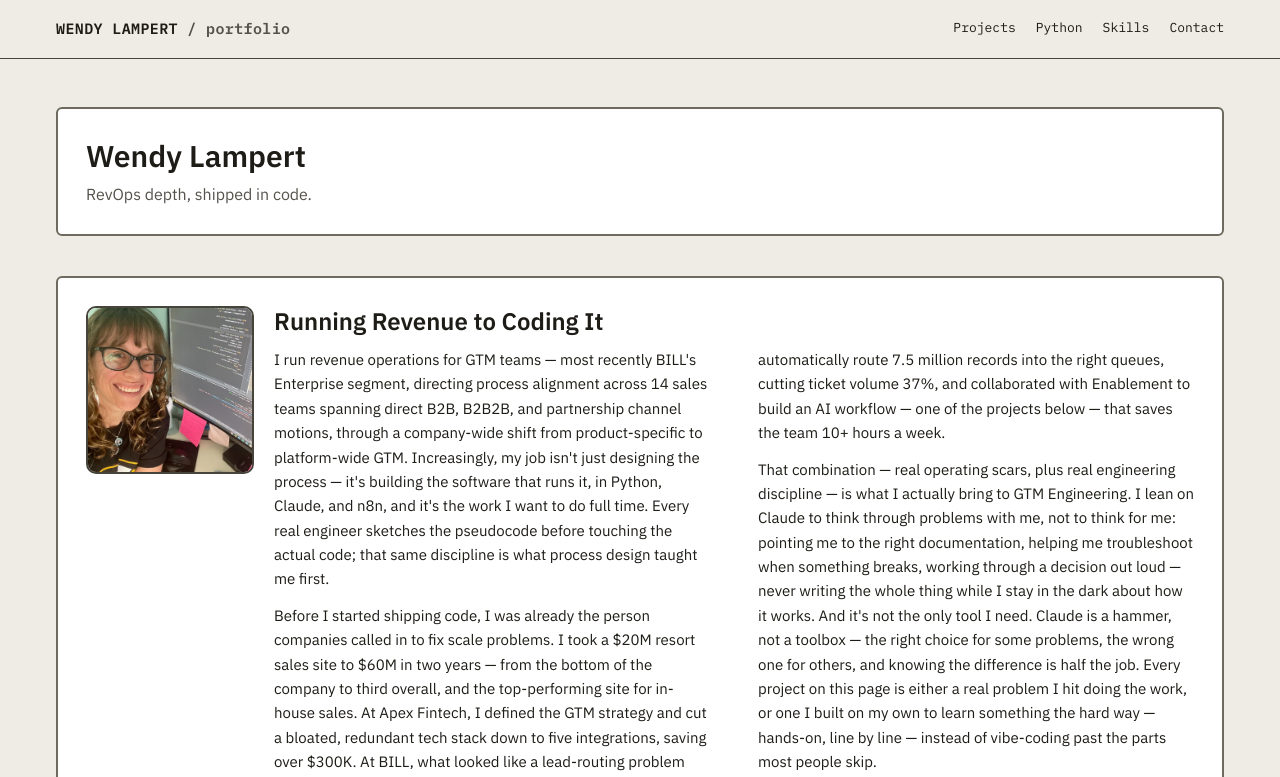
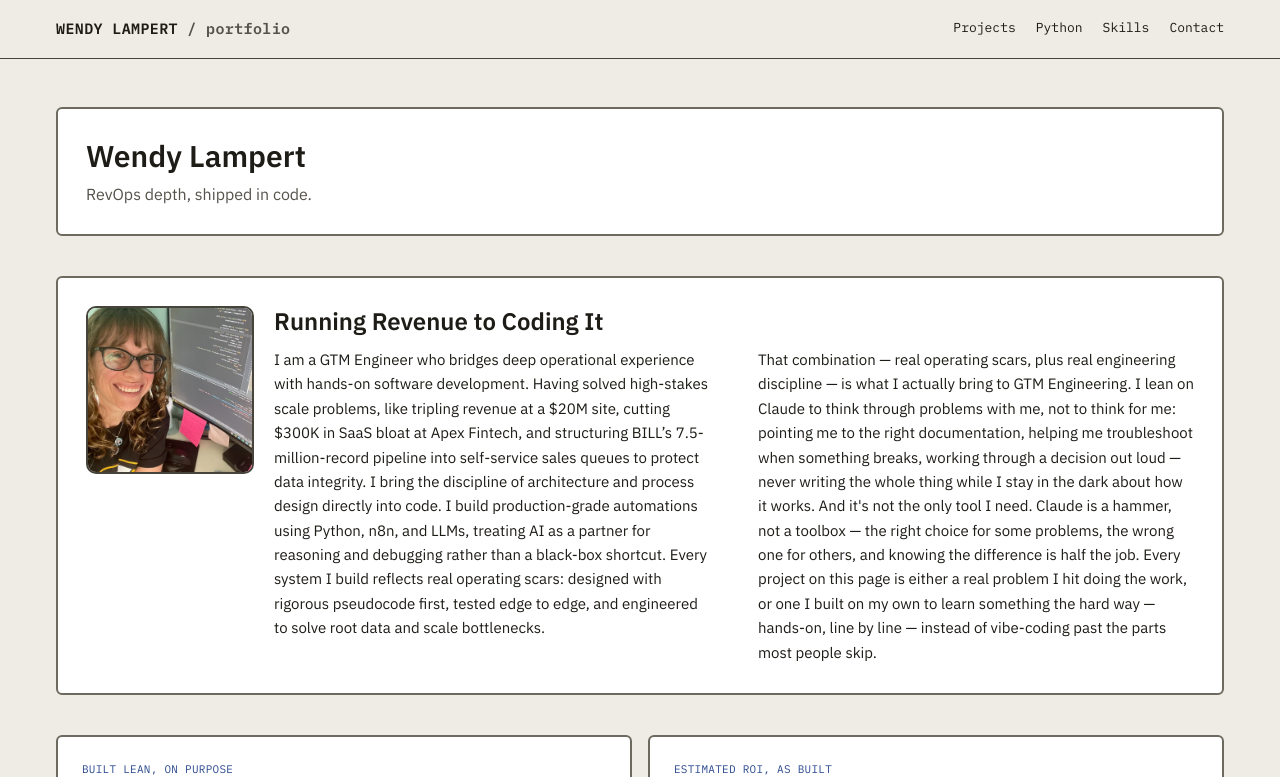
Before and after one commit to lampertwb/lampertwb, a Next.js app: page / in a window 1280 px wide. Shown: the top 777 px of the page. Built offline with nearby package versions, Linux system fonts and the light colour scheme.

Commit message:
Update About text

```diff
--- a/app/page.tsx
+++ b/app/page.tsx
@@ -580,25 +580,14 @@ export default function Home() {
             <h2 className="mb-3 text-2xl font-semibold leading-tight">Running Revenue to Coding It</h2>
             <div className="lg:columns-2 lg:gap-12">
             <p className="mb-3 text-[15px] leading-relaxed">
-              I run revenue operations for GTM teams — most recently BILL&apos;s Enterprise
-              segment, directing process alignment across 14 sales teams spanning direct B2B,
-              B2B2B, and partnership channel motions, through a company-wide shift from
-              product-specific to platform-wide GTM. Increasingly, my job isn&apos;t just
-              designing the process — it&apos;s building the software that runs it, in Python,
-              Claude, and n8n, and it&apos;s the work I want to do full time. Every real engineer
-              sketches the pseudocode before touching the actual code; that same discipline is
-              what process design taught me first.
-            </p>
-            <p className="mb-3 text-[15px] leading-relaxed">
-              Before I started shipping code, I was already the person companies called in to fix
-              scale problems. I took a $20M resort sales site to $60M in two years — from the
-              bottom of the company to third overall, and the top-performing site for in-house
-              sales. At Apex Fintech, I defined the GTM strategy and cut a bloated, redundant tech
-              stack down to five integrations, saving over $300K. At BILL, what looked like a
-              lead-routing problem was really a data-integrity problem — I rebuilt the pipeline to
-              automatically route 7.5 million records into the right queues, cutting ticket volume
-              37%, and collaborated with Enablement to build an AI workflow — one of the projects
-              below — that saves the team 10+ hours a week.
+              I am a GTM Engineer who bridges deep operational experience with hands-on software development.
+              Having solved high-stakes scale problems, like tripling revenue at a $20M site, cutting $300K
+              in SaaS bloat at Apex Fintech, and structuring BILL’s 7.5-million-record pipeline into self-service
+              sales queues to protect data integrity. I bring the discipline of architecture and process design
+              directly into code. I build production-grade automations using Python, n8n, and LLMs, treating AI
+              as a partner for reasoning and debugging rather than a black-box shortcut. Every system I build
+              reflects real operating scars: designed with rigorous pseudocode first, tested edge to edge, and
+              engineered to solve root data and scale bottlenecks.
             </p>
             <p className="text-[15px] leading-relaxed">
               That combination — real operating scars, plus real engineering discipline — is what
```
